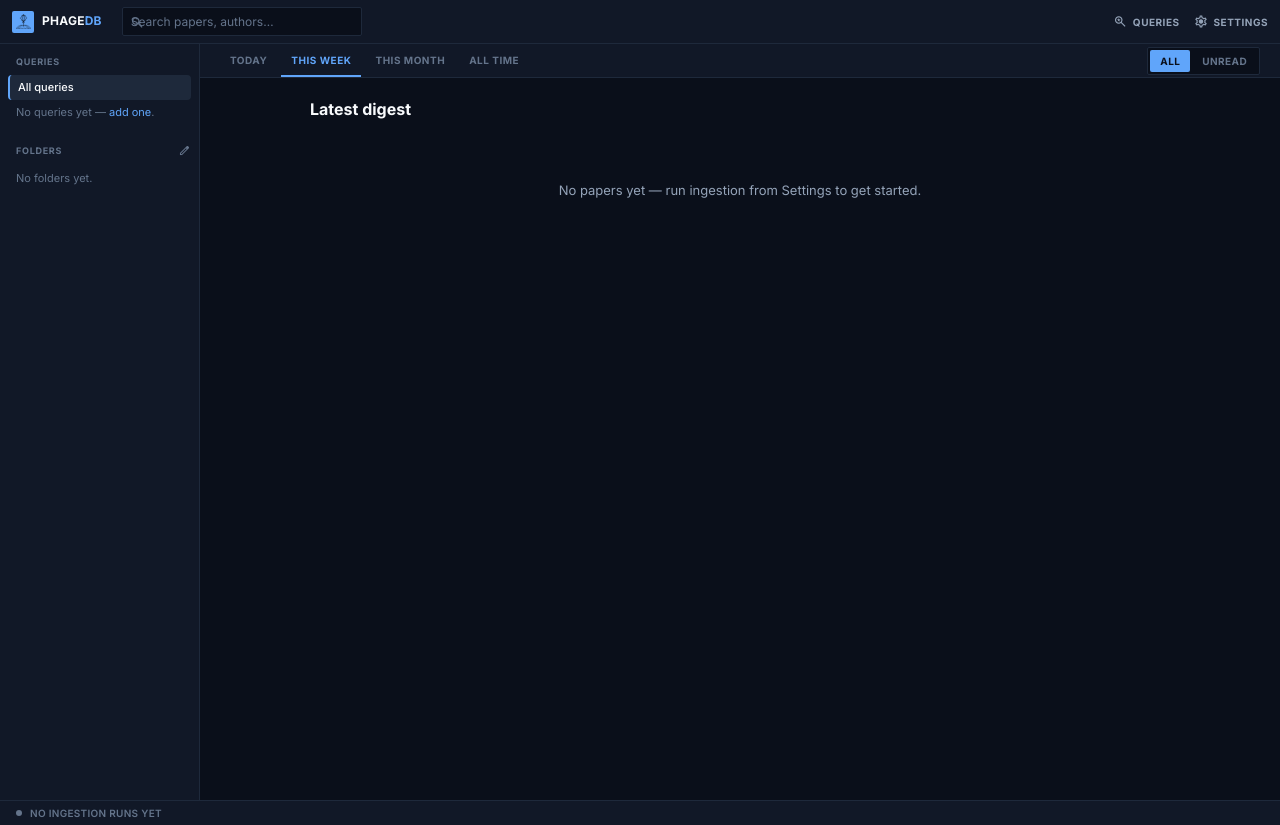
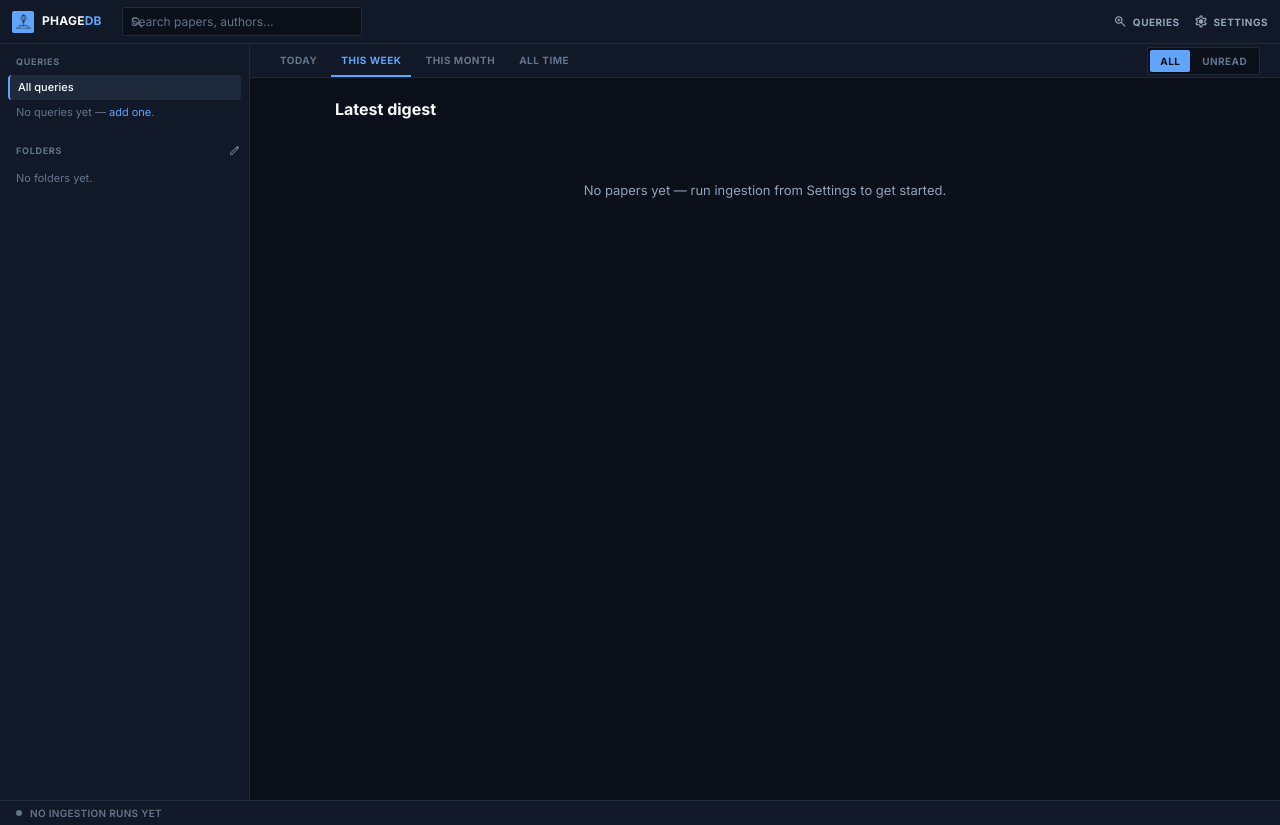
Before and after one commit to denzilly/research_aggregator, a Flask app: page / in a window 1280 px wide. Run offline with Flask 3, Linux system fonts and the light colour scheme; data that the repository does not hold is empty.

Commit message:
Widen the sidebar from 200px to 250px
Queries and Folders share one sidebar column, so this widens both.

```diff
--- a/app/static/css/style.css
+++ b/app/static/css/style.css
@@ -37,7 +37,7 @@
   --radius-lg: 8px;
   --radius-full: 9999px;
 
-  --sidebar-width: 200px;
+  --sidebar-width: 250px;
   --topbar-height: 44px;
 }
 
```
